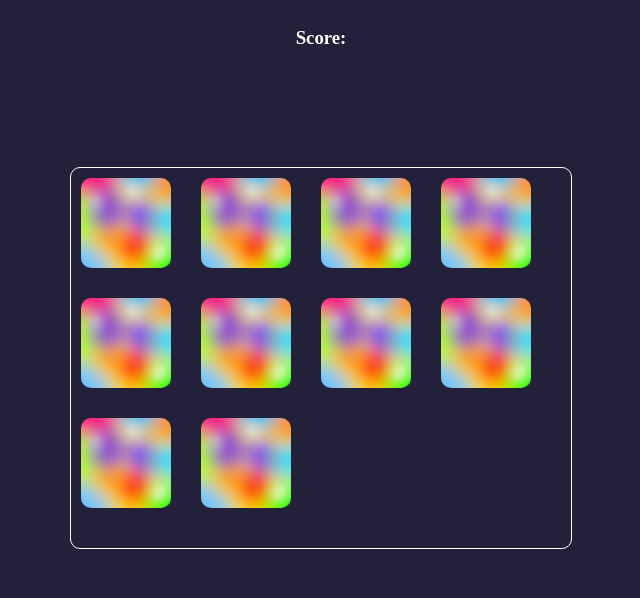
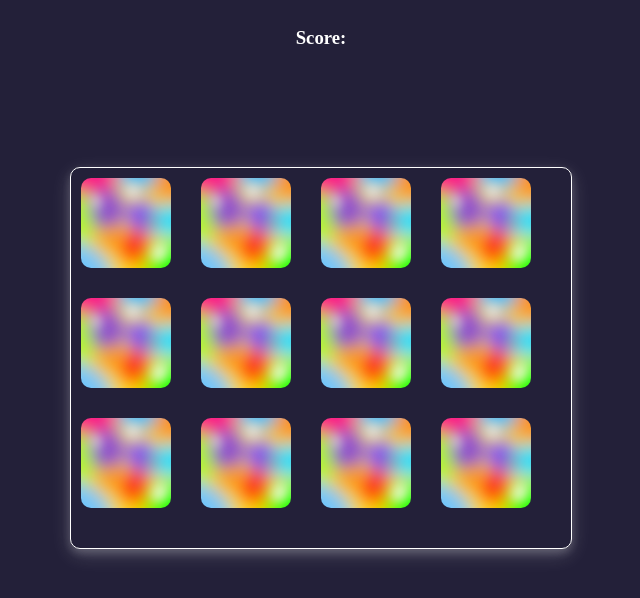
Before and after one commit to Manandi-96/memory_Game, a plain HTML site: page index.html in a window 1280 px wide. Shown: the whole page, without its empty margins (319-959 px from the left). Drawn offline with Linux system fonts and the light colour scheme.

Commit message:
created the boad

```diff
--- a/game.js
+++ b/game.js
@@ -59,7 +59,7 @@ const gridDisplay= document.querySelector('#grid');
 console.log(gridDisplay)
 
 function createBoard(){
-    for(let i=0;i<10;i++){
+    for(let i=0;i<cardArray.length;i++){
         const card=document.createElement('img');
 
         card.setAttribute('src','img/blank.png');
--- a/style.css
+++ b/style.css
@@ -12,6 +12,9 @@ body{
    border: 1px solid white;
    padding: 10px;
    border-radius: 10px;
+   box-shadow: 0 4px 8px 0 rgba(250, 251, 252, 0.2), 0 6px 20px 0 rgba(237, 238, 240, 0.19);
+
+   /*setting up grid */
     width: 60vmin;
     height: 45vmin; /* this is to maintain a square shape background */
     display: grid;
```
